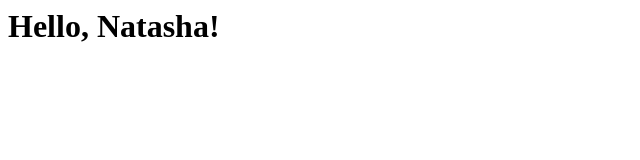
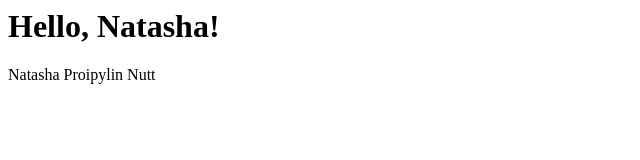
Before and after one commit to ParnRien/ParnRienkijkarn, a plain HTML site: page index.html in a window 1280 px wide. Shown: the whole page, without its empty margins (0-640 px from the left). Drawn offline with Linux system fonts and the light colour scheme.

Commit message:
add Natasha's name

```diff
--- a/index.html
+++ b/index.html
@@ -1 +1,2 @@
 <h1>Hello, Natasha!</h1>
+    <p>Natasha Proipylin Nutt</p>
```
